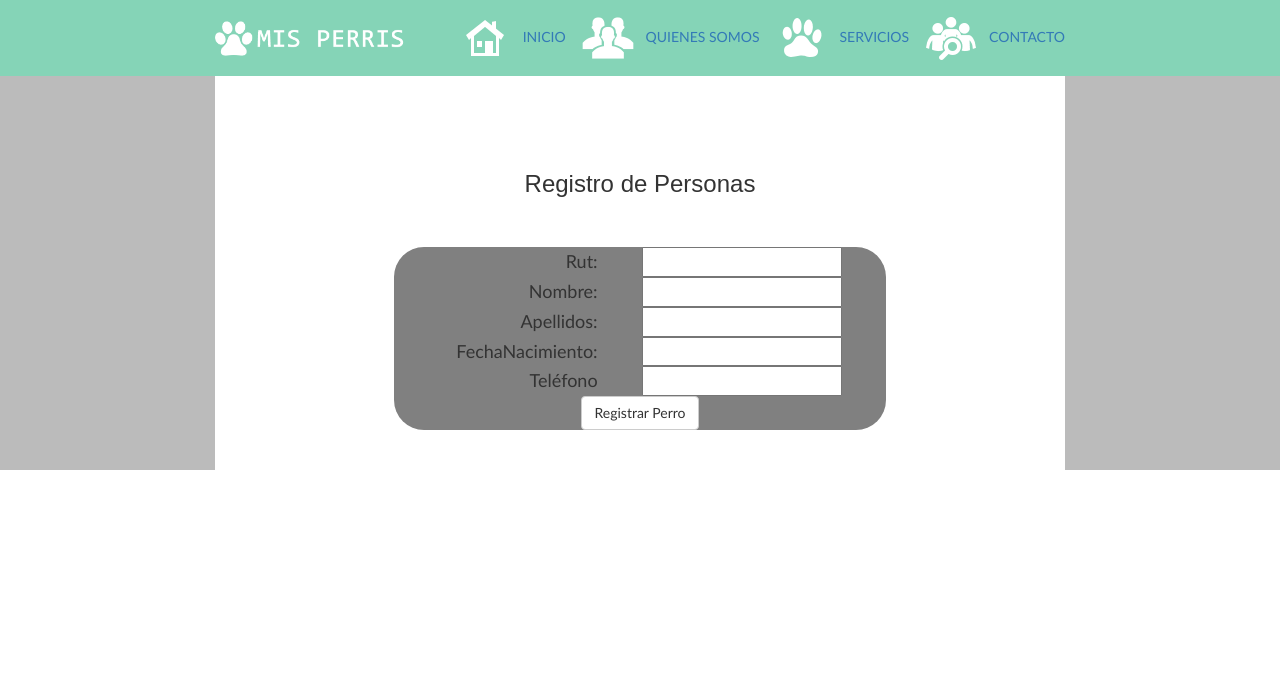
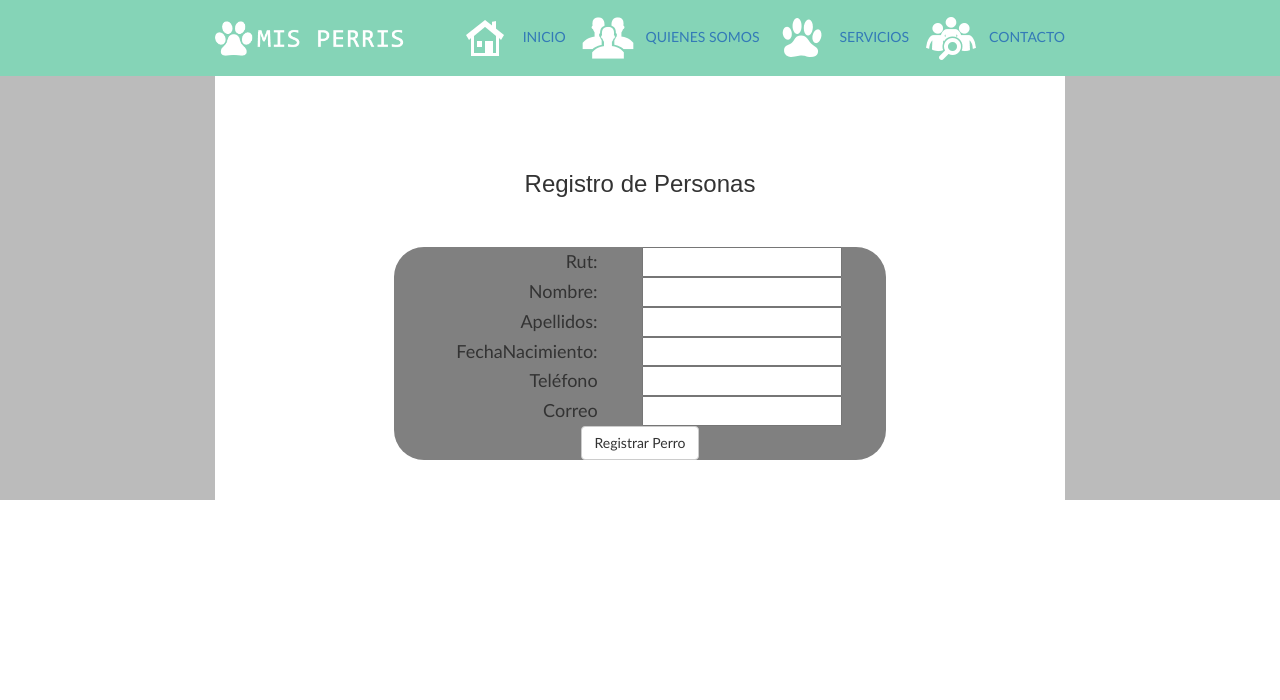
Before and after one commit to AldoBustosLizana/MisPerris, a Django app: template templates/MisPerris/registroPersona.html in a window 1280 px wide. Shown: the top 700 px of the page. Run offline with Django 3.2, Linux system fonts and the light colour scheme; the template is opened without the code that fills it, so the values that code supplies are empty, except form fields; tables that the repository leaves empty hold one stand-in row (values such as "Sample post"); form fields are guessed from the names that the template uses; some libraries are stand-ins or nearby versions.

Commit message:
MisPerrisV2.3

```diff
--- a/Apps/adopcion/forms.py
+++ b/Apps/adopcion/forms.py
@@ -30,4 +30,5 @@ class RegistroPersona(forms.ModelForm):
             'apellidos' : forms.TextInput(attrs={'class':'form-control'}),
             'fechaNacimiento' : forms.TextInput(attrs={'class':'form-control'}),
             'telefono' : forms.TextInput(attrs={'class':'form-control'}),
+            'correo' : forms.TextInput(attrs={'class':'form-control'}),
         }
--- a/templates/MisPerris/registroPersona.html
+++ b/templates/MisPerris/registroPersona.html
@@ -34,6 +34,10 @@
                         <td class="columna1">Teléfono</td>
                         <td class="columna2"> {{ form.telefono }} </td>
                     </tr>
+                    <tr>
+                        <td class="columna1">Correo</td>
+                        <td class="columna2"> {{ form.correo }} </td>
+                    </tr>
 
                     <tr>
                         <td colspan="2">
```
Also changed, not shown: Apps/adopcion/migrations/0012_adopcion_correo.py (added).
